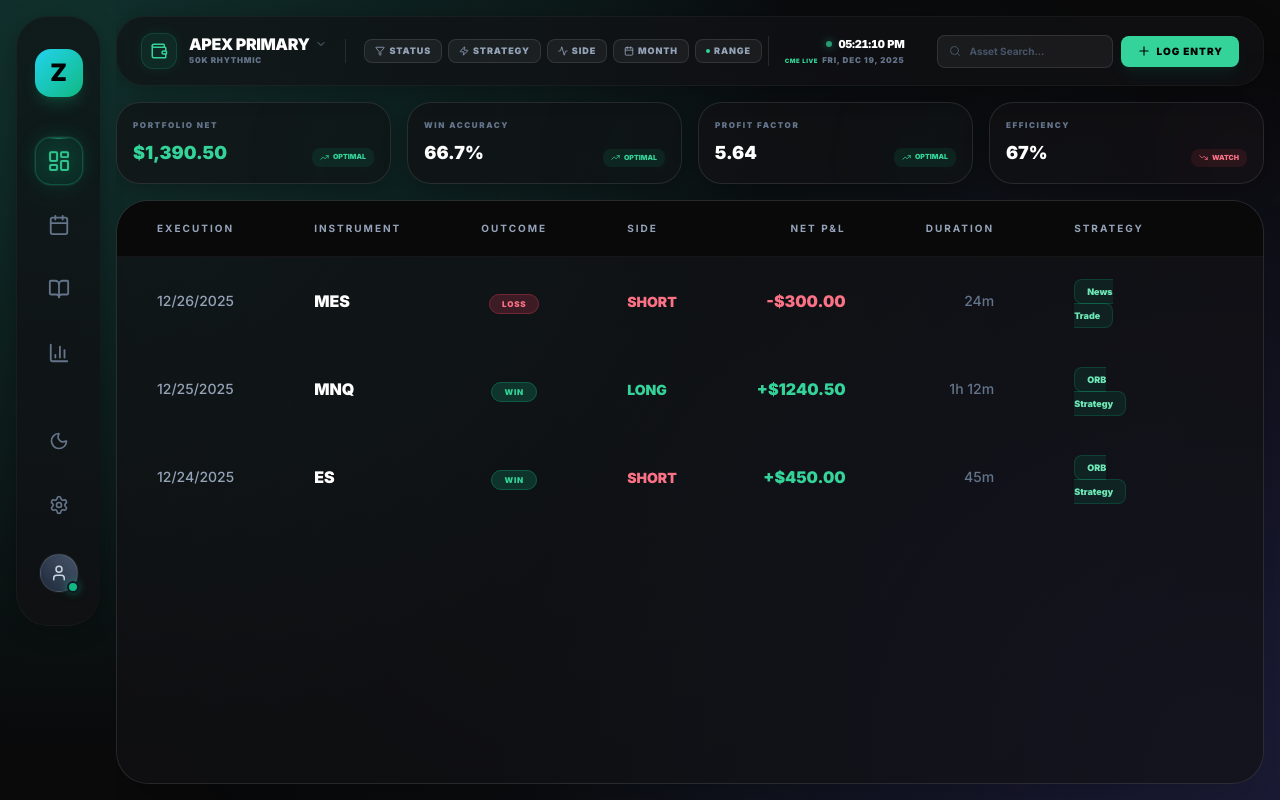
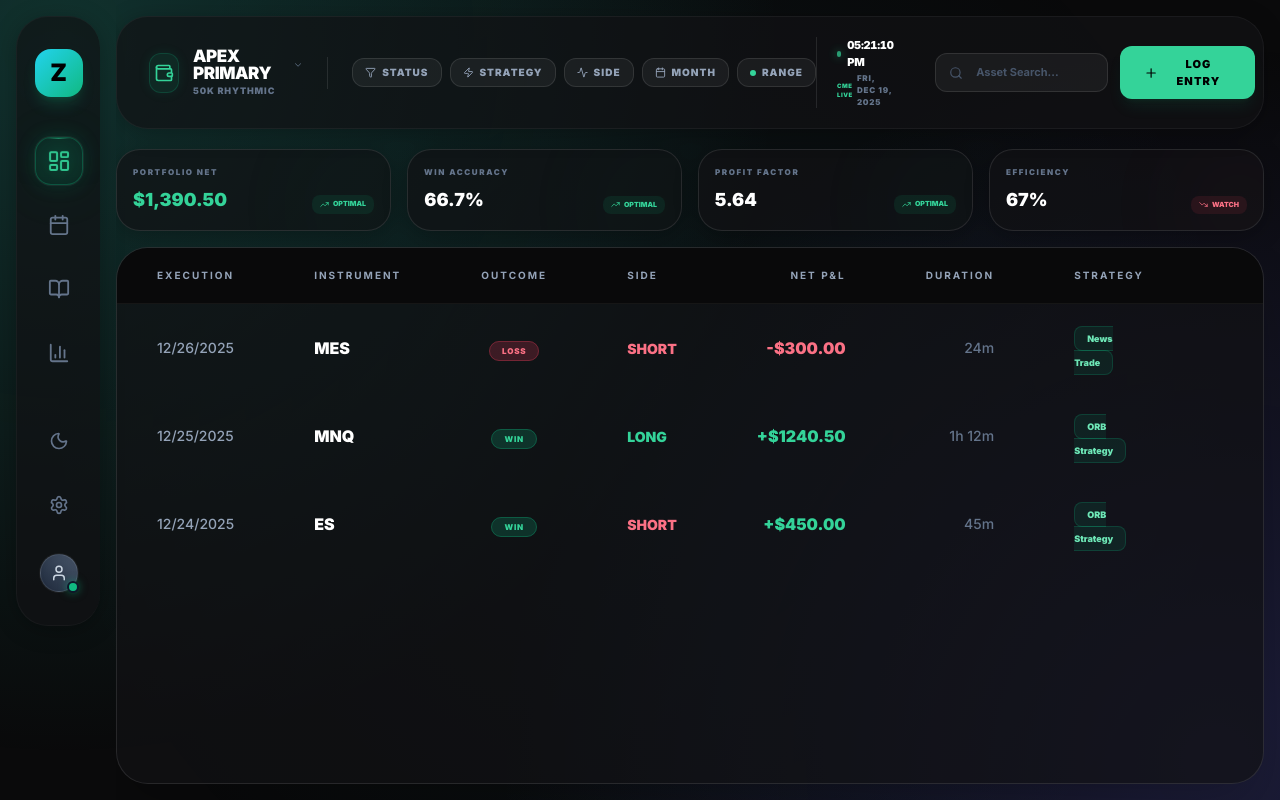
Before and after one commit to harishanth5445-jpg/my-trade-, a React (Vite) app: page / in a window 1280 px wide. Built offline with nearby package versions, Linux system fonts and the light colour scheme.

Commit message:
feat: Improve TradeLog UI and spacing
Enhance the visual presentation and user experience of the TradeLog component by adjusting padding, margins, and element sizes. This commit refines the overall aesthetic and aligns elements for better readability and consistency.

```diff
--- a/components/TradeLog.tsx
+++ b/components/TradeLog.tsx
@@ -60,7 +60,7 @@ const LiveClock: React.FC = () => {
   });
 
   return (
-    <div className="flex flex-col items-end px-4 border-l border-white/10">
+    <div className="flex flex-col items-end px-5 border-l border-white/10">
       <div className="flex items-center gap-1.5">
         <div className={`w-1.5 h-1.5 rounded-full shadow-[0_0_8px] animate-pulse transition-colors duration-1000 ${
           closed ? 'bg-rose-500 shadow-rose-500/80' : 'bg-emerald-400 shadow-emerald-400/80'
@@ -207,30 +207,30 @@ const TradeLog: React.FC<TradeLogProps> = ({
 
   return (
     <div className="flex flex-col h-full p-4 pl-0">
-      <header className="px-6 py-4 glass-panel rounded-[28px] mb-4 flex items-center justify-between relative z-50 animate-fade-in-up">
-        <div className="flex items-center gap-4">
+      <header className="px-8 py-5 glass-panel rounded-[32px] mb-5 flex items-center justify-between relative z-50 animate-fade-in-up border-white/5">
+        <div className="flex items-center gap-5">
           <div className="relative">
-            <button onClick={() => { closeAllMenus(); setIsAccountMenuOpen(!isAccountMenuOpen); }} className="flex items-center gap-3 group text-left transition-all rounded-2xl active:scale-95">
-              <div className="w-9 h-9 bg-emerald-500/10 border border-emerald-500/20 rounded-xl flex items-center justify-center text-emerald-400 group-hover:bg-emerald-500/20 transition-all shadow-[0_0_12px_rgba(16,185,129,0.1)]">
-                <Wallet size={18} className="group-hover:scale-110 transition-transform" />
+            <button onClick={() => { closeAllMenus(); setIsAccountMenuOpen(!isAccountMenuOpen); }} className="flex items-center gap-3.5 group text-left transition-all rounded-2xl active:scale-95">
+              <div className="w-10 h-10 bg-emerald-500/10 border border-emerald-500/20 rounded-xl flex items-center justify-center text-emerald-400 group-hover:bg-emerald-500/20 transition-all shadow-[0_0_12px_rgba(16,185,129,0.1)]">
+                <Wallet size={20} className="group-hover:scale-110 transition-transform" />
               </div>
               <div className="flex flex-col">
-                <div className="flex items-center gap-1.5">
-                  <h2 className="text-base font-black text-white group-hover:text-emerald-400 transition-colors uppercase tracking-tight leading-none">{currentAccount.name}</h2>
-                  <ChevronDown size={12} className={`text-slate-500 transition-transform ${isAccountMenuOpen ? 'rotate-180' : ''}`} />
+                <div className="flex items-center gap-2">
+                  <h2 className="text-[17px] font-black text-white group-hover:text-emerald-400 transition-colors uppercase tracking-tight leading-none">{currentAccount.name}</h2>
+                  <ChevronDown size={14} className={`text-slate-500 transition-transform ${isAccountMenuOpen ? 'rotate-180' : ''}`} />
                 </div>
                 <div className="flex items-center gap-1.5 mt-0.5">
-                  <span className="text-[8px] font-black text-slate-500 uppercase tracking-widest">{currentAccount.type}</span>
+                  <span className="text-[9px] font-black text-slate-500 uppercase tracking-widest">{currentAccount.type}</span>
                 </div>
               </div>
             </button>
             {isAccountMenuOpen && (
-              <div className="absolute top-full left-0 mt-3 w-64 glass-panel rounded-[24px] p-1.5 border border-white/10 shadow-2xl animate-in fade-in slide-in-from-top-4 duration-300 backdrop-blur-3xl z-50">
+              <div className="absolute top-full left-0 mt-3 w-64 glass-panel rounded-[24px] p-2 border border-white/10 shadow-2xl animate-in fade-in slide-in-from-top-4 duration-300 backdrop-blur-3xl z-50">
                 <div className="max-h-56 overflow-y-auto no-scrollbar space-y-1">
                   {accounts.map((acc) => (
-                    <button key={acc.id} onClick={() => { onAccountChange(acc); setIsAccountMenuOpen(false); }} className={`w-full text-left px-3 py-2 rounded-xl transition-all flex items-center justify-between group ${currentAccount.id === acc.id ? 'bg-emerald-500/10 border border-emerald-500/20' : 'hover:bg-white/5 border border-transparent'}`}>
+                    <button key={acc.id} onClick={() => { onAccountChange(acc); setIsAccountMenuOpen(false); }} className={`w-full text-left px-3 py-2.5 rounded-xl transition-all flex items-center justify-between group ${currentAccount.id === acc.id ? 'bg-emerald-500/10 border border-emerald-500/20' : 'hover:bg-white/5 border border-transparent'}`}>
                       <div className="flex flex-col">
-                        <span className={`text-[11px] font-black ${currentAccount.id === acc.id ? 'text-emerald-400' : 'text-white'}`}>{acc.name}</span>
+                        <span className={`text-[12px] font-black ${currentAccount.id === acc.id ? 'text-emerald-400' : 'text-white'}`}>{acc.name}</span>
                         <span className="text-[8px] font-bold text-slate-500 uppercase">{acc.provider}</span>
                       </div>
                       {currentAccount.id === acc.id && <div className="w-1 h-1 rounded-full bg-emerald-400 shadow-[0_0_6px_#10b981]"></div>}
@@ -241,18 +241,18 @@ const TradeLog: React.FC<TradeLogProps> = ({
             )}
           </div>
 
-          <div className="h-6 w-[1px] bg-white/10 mx-0.5" />
+          <div className="h-8 w-[1px] bg-white/10 mx-1" />
 
-          <div className="flex items-center gap-1.5">
+          <div className="flex items-center gap-2">
             {/* Status Button (Ultra Compact) */}
             <div className="relative">
-              <button onClick={() => { closeAllMenus(); setIsFilterMenuOpen(!isFilterMenuOpen); }} className={`flex items-center gap-1 text-[9px] font-black uppercase tracking-widest px-2.5 py-1 rounded-lg border transition-all ${statusFilter !== 'ALL' ? 'bg-emerald-500/20 text-emerald-400 border-emerald-500/50' : 'text-slate-400 bg-white/5 border-white/10 hover:bg-white/10'}`}>
-                <FilterIcon size={10} /> {statusFilter === 'ALL' ? 'Status' : statusFilter}
+              <button onClick={() => { closeAllMenus(); setIsFilterMenuOpen(!isFilterMenuOpen); }} className={`flex items-center gap-1.5 text-[10px] font-black uppercase tracking-widest px-3 py-1.5 rounded-xl border transition-all ${statusFilter !== 'ALL' ? 'bg-emerald-500/20 text-emerald-400 border-emerald-500/50' : 'text-slate-400 bg-white/5 border-white/10 hover:bg-white/10'}`}>
+                <FilterIcon size={11} /> {statusFilter === 'ALL' ? 'Status' : statusFilter}
               </button>
               {isFilterMenuOpen && (
-                <div className="absolute top-full left-0 mt-1.5 w-36 glass-panel rounded-lg p-1 border border-white/10 shadow-2xl animate-in fade-in slide-in-from-top-2 duration-200 backdrop-blur-3xl z-50">
+                <div className="absolute top-full left-0 mt-2 w-36 glass-panel rounded-xl p-1.5 border border-white/10 shadow-2xl animate-in fade-in slide-in-from-top-2 duration-200 backdrop-blur-3xl z-50">
                   {['ALL', 'WIN', 'LOSS', 'BE'].map(status => (
-                    <button key={status} onClick={() => { setStatusFilter(status as any); setIsFilterMenuOpen(false); }} className={`w-full text-left px-2.5 py-1 rounded text-[8px] font-black uppercase tracking-widest hover:bg-white/5 transition-all ${statusFilter === status ? 'text-emerald-400' : 'text-slate-400'}`}>
+                    <button key={status} onClick={() => { setStatusFilter(status as any); setIsFilterMenuOpen(false); }} className={`w-full text-left px-2.5 py-1.5 rounded-lg text-[9px] font-black uppercase tracking-widest hover:bg-white/5 transition-all ${statusFilter === status ? 'text-emerald-400' : 'text-slate-400'}`}>
                       {status === 'ALL' ? 'All' : status}
                     </button>
                   ))}
@@ -262,16 +262,16 @@ const TradeLog: React.FC<TradeLogProps> = ({
 
             {/* Strategy Button (Ultra Compact) */}
             <div className="relative">
-              <button onClick={() => { closeAllMenus(); setIsStrategyMenuOpen(!isStrategyMenuOpen); }} className={`flex items-center gap-1 text-[9px] font-black uppercase tracking-widest px-2.5 py-1 rounded-lg border transition-all ${strategyFilter !== 'ALL' ? 'bg-cyan-500/20 text-cyan-400 border-cyan-500/50' : 'text-slate-400 bg-white/5 border-white/10 hover:bg-white/10'}`}>
-                <Zap size={10} /> {strategyFilter === 'ALL' ? 'Strategy' : strategyFilter}
+              <button onClick={() => { closeAllMenus(); setIsStrategyMenuOpen(!isStrategyMenuOpen); }} className={`flex items-center gap-1.5 text-[10px] font-black uppercase tracking-widest px-3 py-1.5 rounded-xl border transition-all ${strategyFilter !== 'ALL' ? 'bg-cyan-500/20 text-cyan-400 border-cyan-500/50' : 'text-slate-400 bg-white/5 border-white/10 hover:bg-white/10'}`}>
+                <Zap size={11} /> {strategyFilter === 'ALL' ? 'Strategy' : strategyFilter}
               </button>
               {isStrategyMenuOpen && (
-                <div className="absolute top-full left-0 mt-1.5 w-44 glass-panel rounded-lg p-1 border border-white/10 shadow-2xl animate-in fade-in slide-in-from-top-2 duration-200 backdrop-blur-3xl z-50">
-                  <button onClick={() => { setStrategyFilter('ALL'); setIsStrategyMenuOpen(false); }} className={`w-full text-left px-2.5 py-1 rounded text-[8px] font-black uppercase tracking-widest hover:bg-white/5 transition-all ${strategyFilter === 'ALL' ? 'text-cyan-400' : 'text-slate-400'}`}>
+                <div className="absolute top-full left-0 mt-2 w-44 glass-panel rounded-xl p-1.5 border border-white/10 shadow-2xl animate-in fade-in slide-in-from-top-2 duration-200 backdrop-blur-3xl z-50">
+                  <button onClick={() => { setStrategyFilter('ALL'); setIsStrategyMenuOpen(false); }} className={`w-full text-left px-2.5 py-1.5 rounded-lg text-[9px] font-black uppercase tracking-widest hover:bg-white/5 transition-all ${strategyFilter === 'ALL' ? 'text-cyan-400' : 'text-slate-400'}`}>
                     All Strategies
                   </button>
                   {strategies.map(strat => (
-                    <button key={strat} onClick={() => { setStrategyFilter(strat); setIsStrategyMenuOpen(false); }} className={`w-full text-left px-2.5 py-1 rounded text-[8px] font-black uppercase tracking-widest hover:bg-white/5 transition-all ${strategyFilter === strat ? 'text-cyan-400' : 'text-slate-400'}`}>
+                    <button key={strat} onClick={() => { setStrategyFilter(strat); setIsStrategyMenuOpen(false); }} className={`w-full text-left px-2.5 py-1.5 rounded-lg text-[9px] font-black uppercase tracking-widest hover:bg-white/5 transition-all ${strategyFilter === strat ? 'text-cyan-400' : 'text-slate-400'}`}>
                       {strat}
                     </button>
                   ))}
@@ -281,13 +281,13 @@ const TradeLog: React.FC<TradeLogProps> = ({
 
             {/* Side Button (Ultra Compact) */}
             <div className="relative">
-              <button onClick={() => { closeAllMenus(); setIsSideMenuOpen(!isSideMenuOpen); }} className={`flex items-center gap-1 text-[9px] font-black uppercase tracking-widest px-2.5 py-1 rounded-lg border transition-all ${sideFilter !== 'ALL' ? 'bg-indigo-500/20 text-indigo-400 border-indigo-500/50' : 'text-slate-400 bg-white/5 border-white/10 hover:bg-white/10'}`}>
-                <Activity size={10} /> {sideFilter === 'ALL' ? 'Side' : sideFilter}
+              <button onClick={() => { closeAllMenus(); setIsSideMenuOpen(!isSideMenuOpen); }} className={`flex items-center gap-1.5 text-[10px] font-black uppercase tracking-widest px-3 py-1.5 rounded-xl border transition-all ${sideFilter !== 'ALL' ? 'bg-indigo-500/20 text-indigo-400 border-indigo-500/50' : 'text-slate-400 bg-white/5 border-white/10 hover:bg-white/10'}`}>
+                <Activity size={11} /> {sideFilter === 'ALL' ? 'Side' : sideFilter}
               </button>
               {isSideMenuOpen && (
-                <div className="absolute top-full left-0 mt-1.5 w-36 glass-panel rounded-lg p-1 border border-white/10 shadow-2xl animate-in fade-in slide-in-from-top-2 duration-200 backdrop-blur-3xl z-50">
+                <div className="absolute top-full left-0 mt-2 w-36 glass-panel rounded-xl p-1.5 border border-white/10 shadow-2xl animate-in fade-in slide-in-from-top-2 duration-200 backdrop-blur-3xl z-50">
                   {['ALL', 'LONG', 'SHORT'].map(side => (
-                    <button key={side} onClick={() => { setSideFilter(side); setIsSideMenuOpen(false); }} className={`w-full text-left px-2.5 py-1 rounded text-[8px] font-black uppercase tracking-widest hover:bg-white/5 transition-all ${sideFilter === side ? 'text-indigo-400' : 'text-slate-400'}`}>
+                    <button key={side} onClick={() => { setSideFilter(side); setIsSideMenuOpen(false); }} className={`w-full text-left px-2.5 py-1.5 rounded-lg text-[9px] font-black uppercase tracking-widest hover:bg-white/5 transition-all ${sideFilter === side ? 'text-indigo-400' : 'text-slate-400'}`}>
                       {side === 'ALL' ? 'All Sides' : side}
                     </button>
                   ))}
@@ -297,16 +297,16 @@ const TradeLog: React.FC<TradeLogProps> = ({
 
             {/* Month Button (Ultra Compact) */}
             <div className="relative">
-              <button onClick={() => { closeAllMenus(); setIsMonthMenuOpen(!isMonthMenuOpen); }} className={`flex items-center gap-1 text-[9px] font-black uppercase tracking-widest px-2.5 py-1 rounded-lg border transition-all ${monthFilter !== 'ALL' ? 'bg-amber-500/20 text-amber-400 border-amber-500/50' : 'text-slate-400 bg-white/5 border-white/10 hover:bg-white/10'}`}>
-                <Calendar size={10} /> {monthFilter === 'ALL' ? 'Month' : months[monthFilter as number].substring(0, 3)}
+              <button onClick={() => { closeAllMenus(); setIsMonthMenuOpen(!isMonthMenuOpen); }} className={`flex items-center gap-1.5 text-[10px] font-black uppercase tracking-widest px-3 py-1.5 rounded-xl border transition-all ${monthFilter !== 'ALL' ? 'bg-amber-500/20 text-amber-400 border-amber-500/50' : 'text-slate-400 bg-white/5 border-white/10 hover:bg-white/10'}`}>
+                <Calendar size={11} /> {monthFilter === 'ALL' ? 'Month' : months[monthFilter as number].substring(0, 3)}
               </button>
               {isMonthMenuOpen && (
-                <div className="absolute top-full left-0 mt-1.5 w-40 glass-panel rounded-lg p-1 border border-white/10 shadow-2xl animate-in fade-in slide-in-from-top-2 duration-200 backdrop-blur-3xl z-50 max-h-52 overflow-y-auto no-scrollbar">
-                  <button onClick={() => { setMonthFilter('ALL'); setIsMonthMenuOpen(false); }} className={`w-full text-left px-2.5 py-1 rounded text-[8px] font-black uppercase tracking-widest hover:bg-white/5 transition-all ${monthFilter === 'ALL' ? 'text-cyan-400' : 'text-slate-400'}`}>
+                <div className="absolute top-full left-0 mt-2 w-40 glass-panel rounded-xl p-1.5 border border-white/10 shadow-2xl animate-in fade-in slide-in-from-top-2 duration-200 backdrop-blur-3xl z-50 max-h-52 overflow-y-auto no-scrollbar">
+                  <button onClick={() => { setMonthFilter('ALL'); setIsMonthMenuOpen(false); }} className={`w-full text-left px-2.5 py-1.5 rounded-lg text-[9px] font-black uppercase tracking-widest hover:bg-white/5 transition-all ${monthFilter === 'ALL' ? 'text-cyan-400' : 'text-slate-400'}`}>
                     History
                   </button>
                   {months.map((month, idx) => (
-                    <button key={month} onClick={() => { setMonthFilter(idx); setIsMonthMenuOpen(false); }} className={`w-full text-left px-2.5 py-1 rounded text-[8px] font-black uppercase tracking-widest hover:bg-white/5 transition-all ${monthFilter === idx ? 'text-cyan-400' : 'text-slate-400'}`}>
+                    <button key={month} onClick={() => { setMonthFilter(idx); setIsMonthMenuOpen(false); }} className={`w-full text-left px-2.5 py-1.5 rounded-lg text-[9px] font-black uppercase tracking-widest hover:bg-white/5 transition-all ${monthFilter === idx ? 'text-cyan-400' : 'text-slate-400'}`}>
                       {month}
                     </button>
                   ))}
@@ -316,23 +316,23 @@ const TradeLog: React.FC<TradeLogProps> = ({
 
             {/* Range Button (Ultra Compact) */}
             <div className="relative">
-              <button onClick={() => { closeAllMenus(); setIsRangeOpen(!isRangeOpen); }} className={`flex items-center gap-1 text-[9px] font-black uppercase tracking-widest px-2.5 py-1 rounded-lg border transition-all ${startDate || endDate ? 'bg-emerald-500/20 text-emerald-400 border-emerald-500/50' : 'text-slate-400 bg-white/5 border-white/10 hover:bg-white/10'}`}>
-                <div className="w-1 h-1 rounded-full bg-emerald-400"></div> Range
+              <button onClick={() => { closeAllMenus(); setIsRangeOpen(!isRangeOpen); }} className={`flex items-center gap-1.5 text-[10px] font-black uppercase tracking-widest px-3 py-1.5 rounded-xl border transition-all ${startDate || endDate ? 'bg-emerald-500/20 text-emerald-400 border-emerald-500/50' : 'text-slate-400 bg-white/5 border-white/10 hover:bg-white/10'}`}>
+                <div className="w-1.5 h-1.5 rounded-full bg-emerald-400"></div> Range
               </button>
               {isRangeOpen && (
-                <div className="absolute top-full left-0 mt-1.5 w-56 glass-panel rounded-[20px] p-4 border border-white/10 shadow-2xl animate-in fade-in duration-200 backdrop-blur-3xl z-50">
-                  <div className="space-y-3">
-                    <div className="space-y-1">
-                      <label className="text-[7px] font-black text-slate-500 uppercase tracking-widest">Start</label>
-                      <input type="date" value={startDate} onChange={(e) => setStartDate(e.target.value)} className="w-full bg-white/5 border border-white/10 rounded-lg px-2.5 py-1.5 text-[9px] text-white outline-none focus:ring-1 focus:ring-emerald-500/50 [color-scheme:dark]" />
+                <div className="absolute top-full left-0 mt-2 w-56 glass-panel rounded-[24px] p-5 border border-white/10 shadow-2xl animate-in fade-in duration-200 backdrop-blur-3xl z-50">
+                  <div className="space-y-4">
+                    <div className="space-y-1.5">
+                      <label className="text-[8px] font-black text-slate-500 uppercase tracking-widest">Start</label>
+                      <input type="date" value={startDate} onChange={(e) => setStartDate(e.target.value)} className="w-full bg-white/5 border border-white/10 rounded-xl px-3 py-2 text-[10px] text-white outline-none focus:ring-1 focus:ring-emerald-500/50 [color-scheme:dark]" />
                     </div>
-                    <div className="space-y-1">
-                      <label className="text-[7px] font-black text-slate-500 uppercase tracking-widest">End</label>
-                      <input type="date" value={endDate} onChange={(e) => setEndDate(e.target.value)} className="w-full bg-white/5 border border-white/10 rounded-lg px-2.5 py-1.5 text-[9px] text-white outline-none focus:ring-1 focus:ring-emerald-500/50 [color-scheme:dark]" />
+                    <div className="space-y-1.5">
+                      <label className="text-[8px] font-black text-slate-500 uppercase tracking-widest">End</label>
+                      <input type="date" value={endDate} onChange={(e) => setEndDate(e.target.value)} className="w-full bg-white/5 border border-white/10 rounded-xl px-3 py-2 text-[10px] text-white outline-none focus:ring-1 focus:ring-emerald-500/50 [color-scheme:dark]" />
                     </div>
-                    <div className="flex gap-1.5 pt-1">
-                      <button onClick={resetDateRange} className="flex-1 px-2 py-1.5 rounded-lg text-[7px] font-black text-slate-400 uppercase tracking-widest hover:bg-white/5 border border-transparent">Clear</button>
-                      <button onClick={() => setIsRangeOpen(false)} className="flex-1 px-2 py-1.5 rounded-lg text-[7px] font-black text-black bg-emerald-400 uppercase tracking-widest">Apply</button>
+                    <div className="flex gap-2 pt-1">
+                      <button onClick={resetDateRange} className="flex-1 px-2 py-2 rounded-xl text-[8px] font-black text-slate-400 uppercase tracking-widest hover:bg-white/5 border border-transparent">Clear</button>
+                      <button onClick={() => setIsRangeOpen(false)} className="flex-1 px-2 py-2 rounded-xl text-[8px] font-black text-black bg-emerald-400 uppercase tracking-widest">Apply</button>
                     </div>
                   </div>
                 </div>
@@ -343,13 +343,13 @@ const TradeLog: React.FC<TradeLogProps> = ({
 
         <div className="flex items-center">
           <LiveClock />
-          <div className="flex items-center gap-2 pl-4">
-            <div className="relative w-44 group">
-              <Search className="absolute left-3 top-1/2 -translate-y-1/2 text-slate-600 group-focus-within:text-emerald-400 transition-colors" size={12} />
-              <input type="text" value={searchTerm} onChange={(e) => setSearchTerm(e.target.value)} placeholder="Asset Search..." className="w-full pl-8 pr-3 py-2 text-[10px] bg-white/5 border border-white/10 rounded-lg focus:ring-1 focus:ring-emerald-500/30 outline-none transition-all text-white placeholder:text-slate-600 font-bold" />
+          <div className="flex items-center gap-3 pl-5">
+            <div className="relative w-48 group">
+              <Search className="absolute left-3.5 top-1/2 -translate-y-1/2 text-slate-600 group-focus-within:text-emerald-400 transition-colors" size={14} />
+              <input type="text" value={searchTerm} onChange={(e) => setSearchTerm(e.target.value)} placeholder="Asset Search..." className="w-full pl-10 pr-4 py-2.5 text-[11px] bg-white/5 border border-white/10 rounded-xl focus:ring-1 focus:ring-emerald-500/30 outline-none transition-all text-white placeholder:text-slate-600 font-bold" />
             </div>
-            <button onClick={onNewTrade} className="bg-emerald-400 hover:bg-emerald-300 text-black px-4 py-2 rounded-lg font-black text-[10px] transition-all flex items-center gap-1.5 active:scale-95 shadow-lg shadow-emerald-500/10 uppercase tracking-widest">
-              <Plus size={14} /> Log Entry
+            <button onClick={onNewTrade} className="bg-emerald-400 hover:bg-emerald-300 text-black px-6 py-2.5 rounded-xl font-black text-[11px] transition-all flex items-center gap-2 active:scale-95 shadow-lg shadow-emerald-500/10 uppercase tracking-widest">
+              <Plus size={16} /> Log Entry
             </button>
           </div>
         </div>
```
